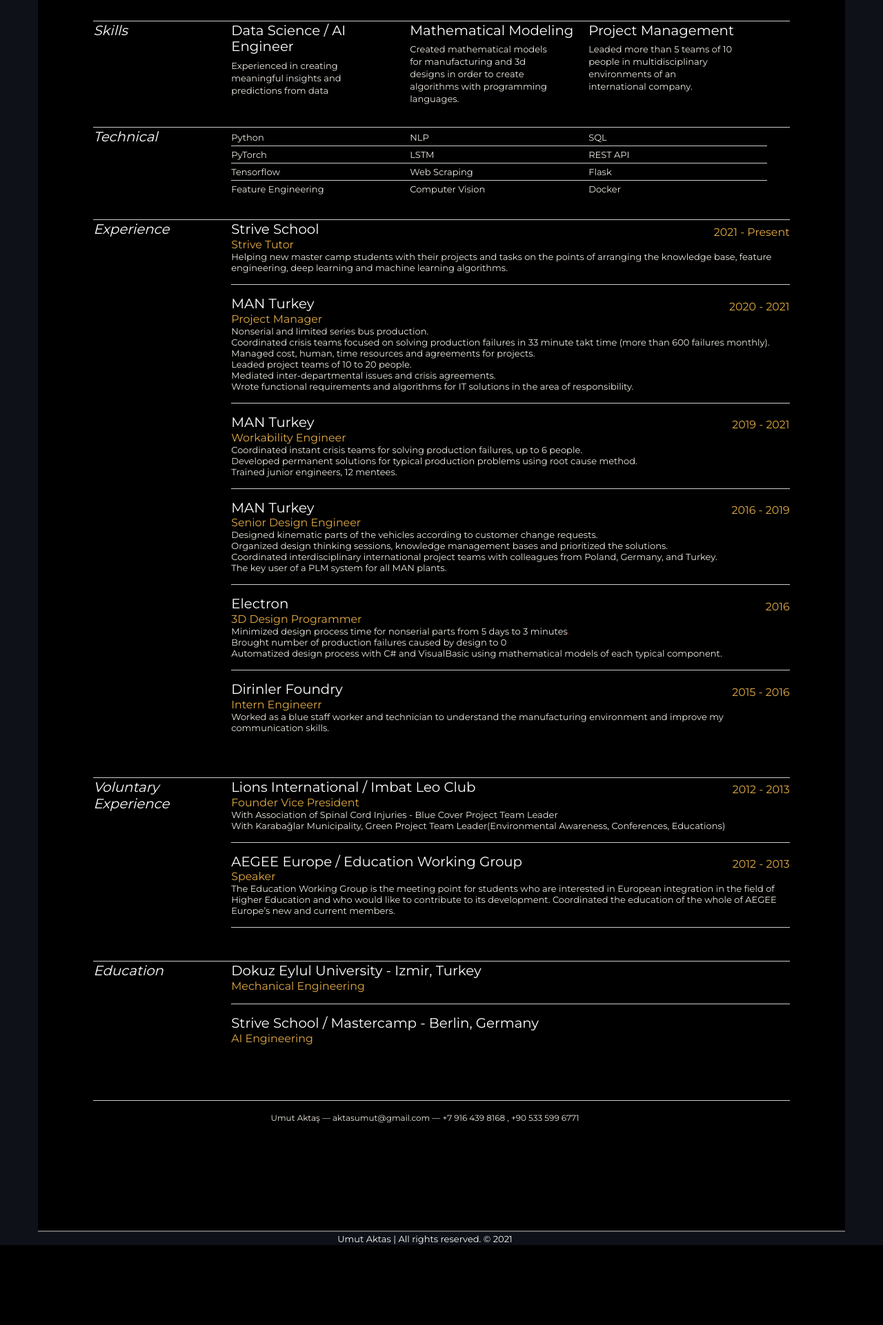
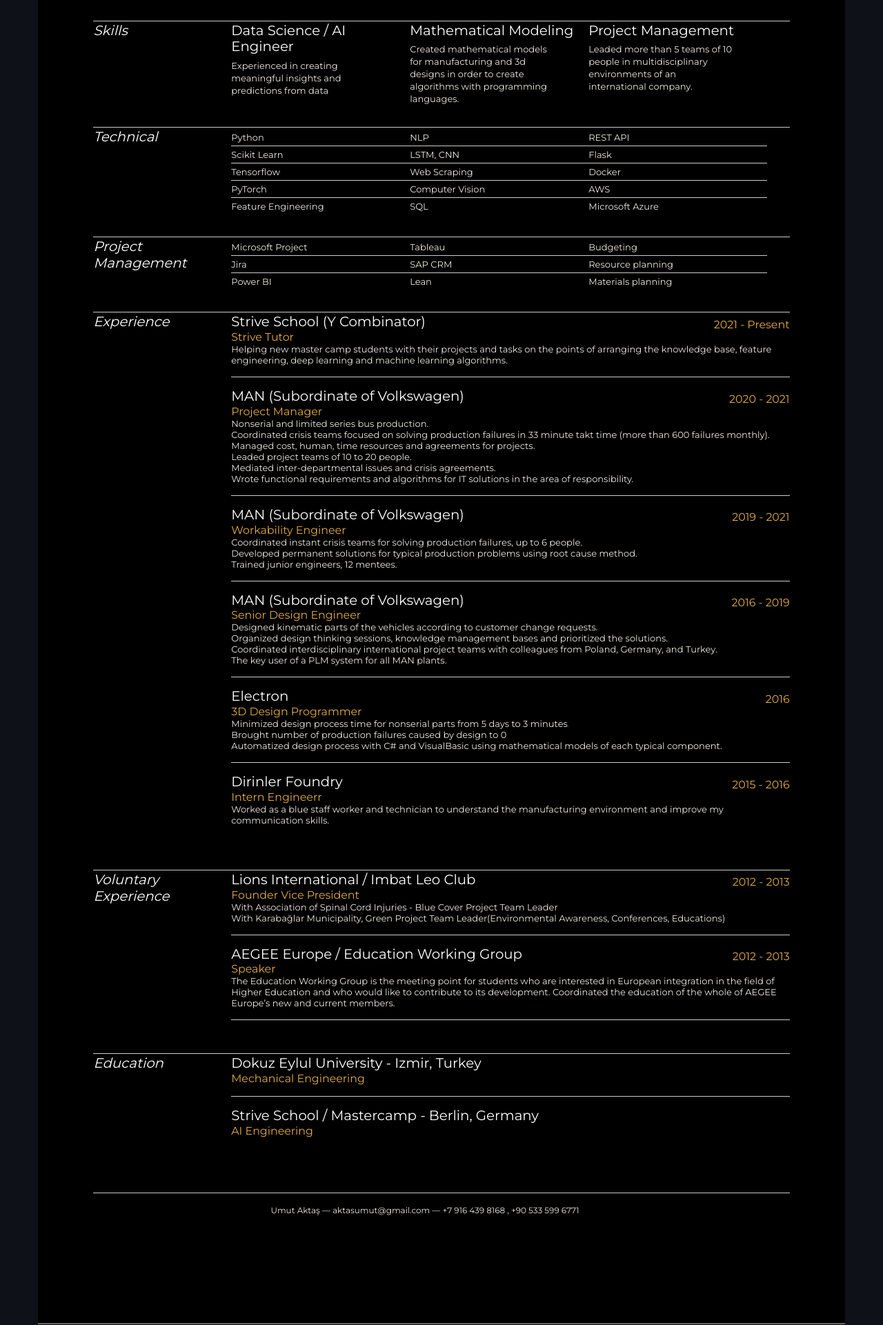
Before and after one commit to aktumut/Portfolio, a Flask app: page /CV in a window 1280 px wide. Shown: the part 446-2367 px from the top of the page at 69% size. Before the commit the page ends 2251 px from the top, so only its background shows below. Run offline with Flask 2, Linux system fonts and the light colour scheme; some libraries are stand-ins or nearby versions.

Commit message:
updated resume

```diff
--- a/app/templates/views/CV/index.html
+++ b/app/templates/views/CV/index.html
@@ -96,23 +96,53 @@
 						<div class="yui-u">
 							<ul class="talent">
 								<li>Python</li>
+								<li>Scikit Learn</li>
+								<li>Tensorflow</li>
 								<li>PyTorch</li>
-								<li>Tensorflow</li>
 								<li class="last">Feature Engineering</li>
 							</ul>
 
 							<ul class="talent">
 								<li>NLP</li>
-								<li>LSTM</li>
+								<li>LSTM, CNN</li>
 								<li>Web Scraping</li>
-								<li class="last">Computer Vision</li>
+								<li>Computer Vision</li>
+								<li class="last">SQL</li>
 							</ul>
 
 							<ul class="talent">
-								<li>SQL</li>
 								<li>REST API</li>
 								<li>Flask</li>
-								<li class="last">Docker</li>
+								<li>Docker</li>
+								<li>AWS</li>
+								<li class="last">Microsoft Azure</li>
+							</ul>
+
+
+						</div>
+					</div><!--// .yui-gf-->
+
+					<div class="yui-gf">
+						<div class="yui-u first">
+							<h2>Project Management</h2>
+						</div>
+						<div class="yui-u">
+							<ul class="talent">
+								<li>Microsoft Project</li>
+								<li>Jira</li>
+								<li class="last">Power BI</li>
+							</ul>
+
+							<ul class="talent">
+								<li>Tableau</li>
+								<li>SAP CRM</li>
+								<li class="last">Lean</li>
+							</ul>
+
+							<ul class="talent">
+								<li>Budgeting</li>
+								<li>Resource planning</li>
+								<li class="last">Materials planning</li>
 							</ul>
 
 
@@ -128,14 +158,14 @@
 						<div class="yui-u">
 
 							<div class="job">
-								<h2>Strive School</h2>
+								<h2>Strive School (Y Combinator)</h2>
 								<h3>Strive Tutor</h3>
 								<h4>2021 - Present </h4>
 								<ul>Helping new master camp students with their projects and tasks on the points of arranging the knowledge base, feature engineering, deep learning and machine learning algorithms. </ul>
 							</div>
 
 							<div class="job">
-								<h2>MAN Turkey</h2>
+								<h2>MAN (Subordinate of Volkswagen)</h2>
 								<h3>Project Manager</h3>
 								<h4>2020 - 2021</h4>
 								<ul>Nonserial and limited series bus production.</ul>
@@ -148,7 +178,7 @@
 							</div>
 
 							<div class="job">
-								<h2>MAN Turkey</h2>
+								<h2>MAN (Subordinate of Volkswagen)</h2>
 								<h3>Workability Engineer</h3>
 								<h4>2019 - 2021</h4>
 								<ul>Coordinated instant crisis teams for solving production failures, up to 6 people.</ul>
@@ -157,7 +187,7 @@
 							</div>
 
 							<div class="job">
-								<h2>MAN Turkey</h2>
+								<h2>MAN (Subordinate of Volkswagen)</h2>
 								<h3>Senior Design Engineer</h3>
 								<h4>2016 - 2019</h4>
 								<ul>Designed kinematic parts of the vehicles according to customer change requests.</ul>
```
Also changed, not shown: 1 other file.
